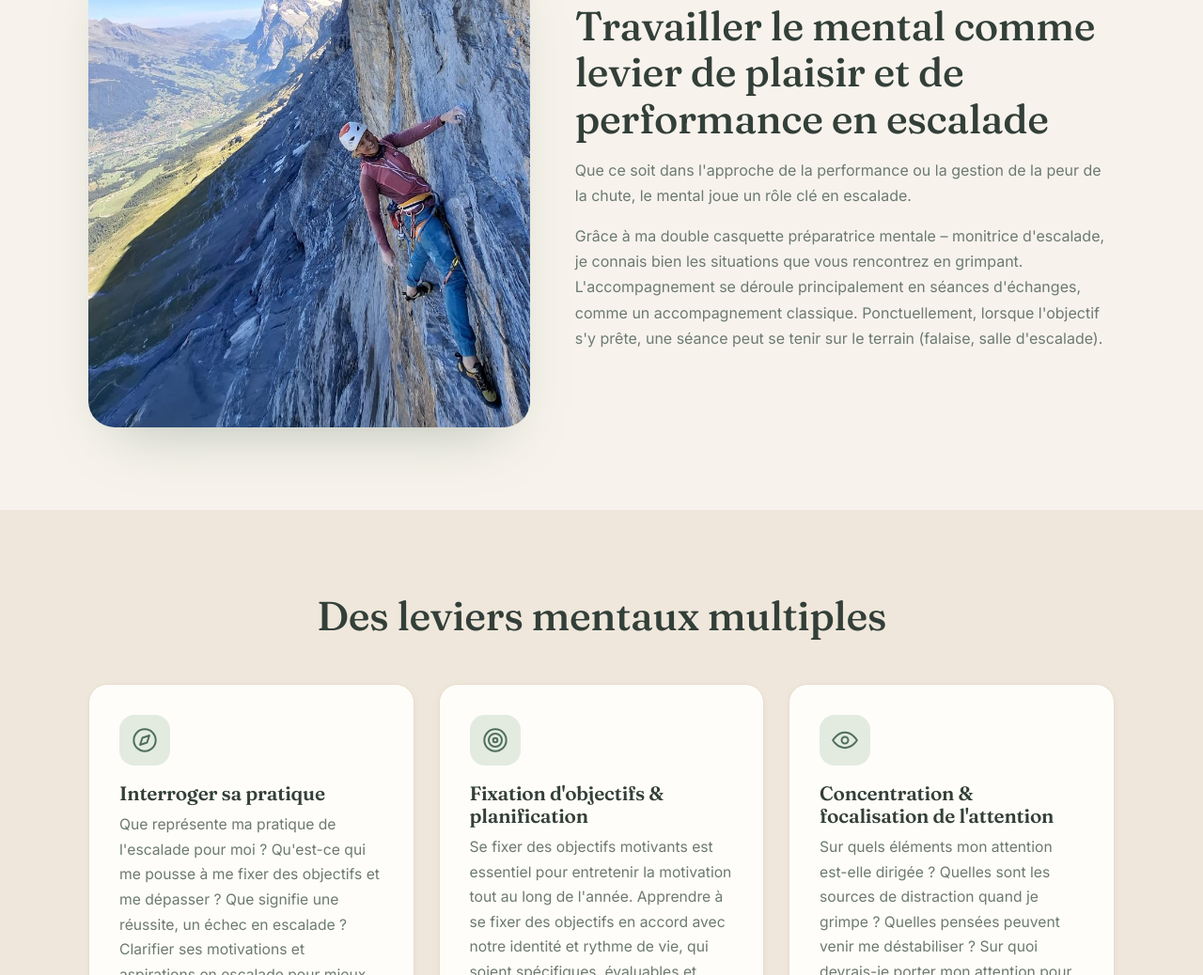
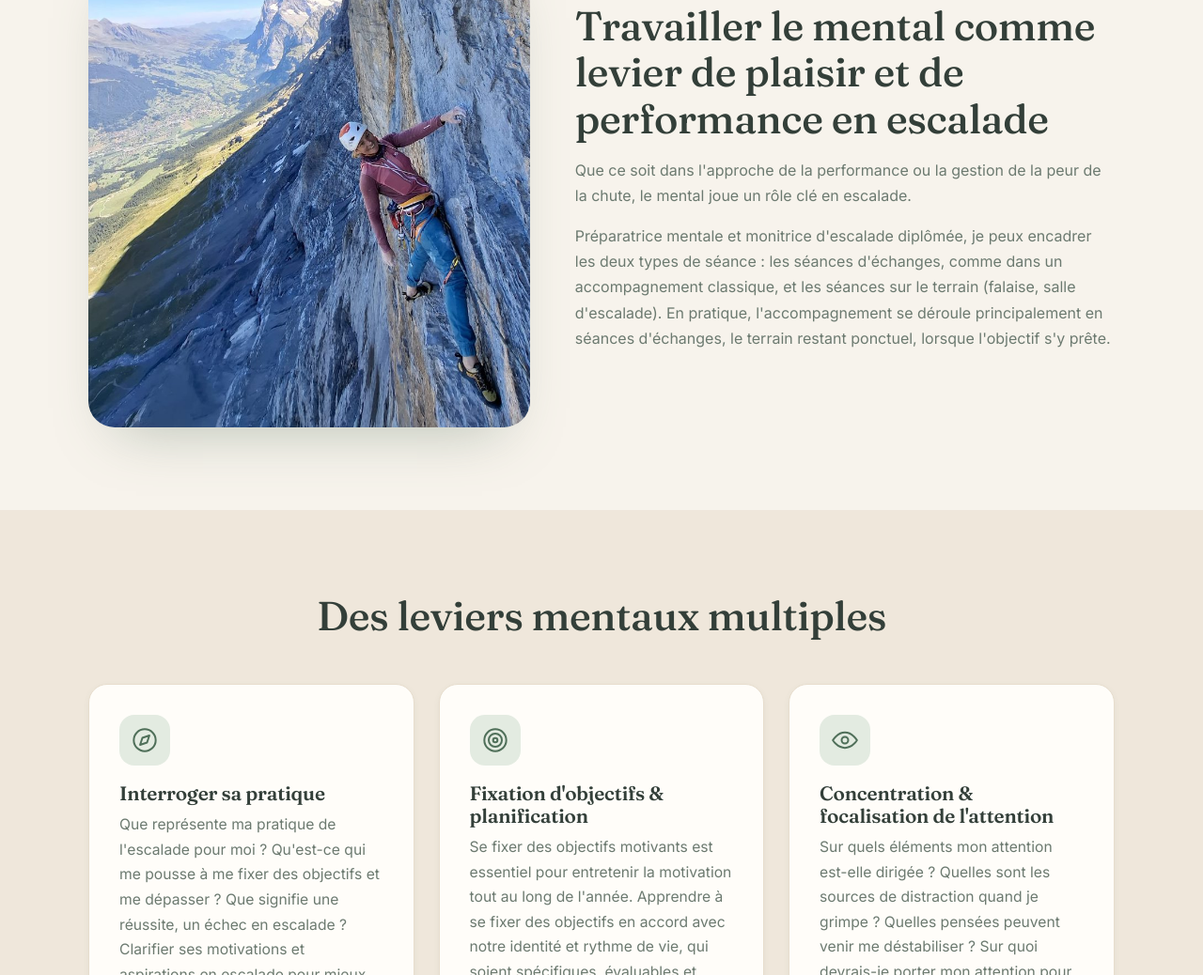
Before and after one commit to legoffma/mon-site, a plain HTML site: page escalade.html in a window 1280 px wide. Shown: the part 929-1967 px from the top of the page at 94% size. Drawn offline with Linux system fonts and the light colour scheme.

Commit message:
Escalade : intro recentree sur un fait verifiable
Remplace « je connais bien les situations... » par la capacite reelle
que confere le diplome : encadrer les deux types de seance. La nuance
sur le caractere ponctuel du terrain est conservee.

Co-Authored-By: Claude Opus 5 <noreply@anthropic.com>

```diff
--- a/escalade.html
+++ b/escalade.html
@@ -72,7 +72,7 @@
               Que ce soit dans l'approche de la performance ou la gestion de la peur de la chute, le mental joue un rôle clé en escalade.
             </p>
             <p>
-              Grâce à ma double casquette préparatrice mentale – monitrice d'escalade, je connais bien les situations que vous rencontrez en grimpant. L'accompagnement se déroule principalement en séances d'échanges, comme un accompagnement classique. Ponctuellement, lorsque l'objectif s'y prête, une séance peut se tenir sur le terrain (falaise, salle d'escalade).
+              Préparatrice mentale et monitrice d'escalade diplômée, je peux encadrer les deux types de séance&nbsp;: les séances d'échanges, comme dans un accompagnement classique, et les séances sur le terrain (falaise, salle d'escalade). En pratique, l'accompagnement se déroule principalement en séances d'échanges, le terrain restant ponctuel, lorsque l'objectif s'y prête.
             </p>
           </div>
         </div>
```
